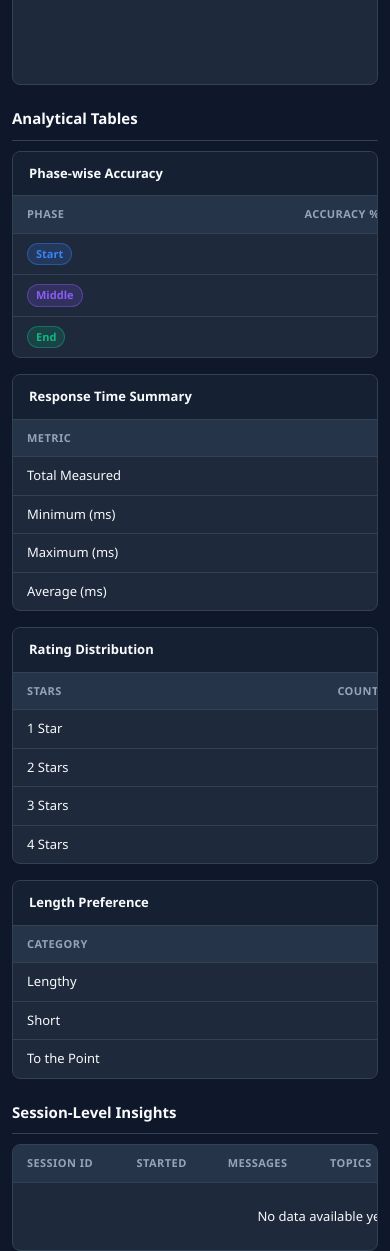
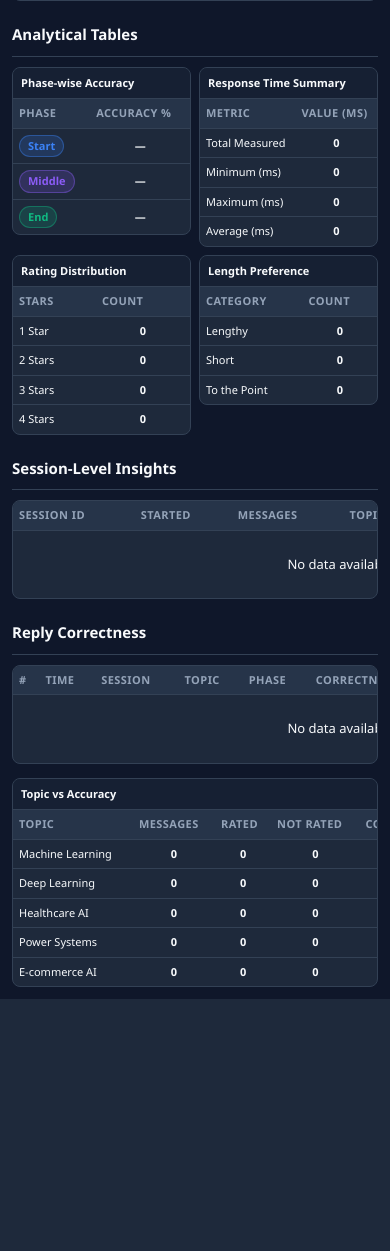
Before and after one commit to farazkazmi700-syed/phase3, a Flask app: page /analytics in a window 390 px wide. Shown: the part 2532-3783 px from the top of the page. After the commit the page ends 3531 px from the top, so only its background shows below. Run offline with Flask 3, Linux system fonts and the light colour scheme; the visitor is signed in with stand-in values (Sample User, id 1); data that the repository does not hold is empty; a map, chart or similar area stays blank.

Commit message:
updated the tabulated data to alligned center

```diff
--- a/frontend/static/css/style.css
+++ b/frontend/static/css/style.css
@@ -1641,14 +1641,16 @@ body.sidebar-open {
   height: 100% !important;
 }
 
-/* ---- FR19: Tables Grid ---- */
+/* ---- FR19: Compact inline analytics tables ---- */
 .tables-grid {
   display: grid;
-  grid-template-columns: repeat(auto-fit, minmax(min(340px, 100%), 1fr));
-  gap: 16px;
+  grid-template-columns: repeat(auto-fit, minmax(min(220px, 100%), 1fr));
+  gap: 10px;
+  align-items: start;
 }
 
 .table-card {
+  min-width: 0;
   border: 1px solid var(--border);
   border-radius: var(--radius);
   background: var(--panel);
@@ -1660,8 +1662,8 @@ body.sidebar-open {
 }
 
 .table-card-title {
-  padding: 12px 16px;
-  font-size: 13px;
+  padding: 8px 10px;
+  font-size: 12px;
   font-weight: 700;
   color: var(--text);
   border-bottom: 1px solid var(--border);
@@ -1670,7 +1672,7 @@ body.sidebar-open {
 
 .table-scroll {
   overflow-x: auto;
-  max-height: 320px;
+  max-height: 240px;
   overflow-y: auto;
 }
 
@@ -1682,7 +1684,7 @@ body.sidebar-open {
 .an-table {
   width: 100%;
   border-collapse: collapse;
-  font-size: 13px;
+  font-size: 12px;
 }
 
 .an-table thead {
@@ -1693,7 +1695,7 @@ body.sidebar-open {
 }
 
 .an-table th {
-  padding: 10px 14px;
+  padding: 7px 9px;
   text-align: left;
   font-weight: 700;
   color: var(--muted);
@@ -1705,7 +1707,7 @@ body.sidebar-open {
 }
 
 .an-table td {
-  padding: 9px 14px;
+  padding: 7px 9px;
   border-bottom: 1px solid var(--border);
   color: var(--text);
   vertical-align: middle;
@@ -1719,9 +1721,9 @@ body.sidebar-open {
   background: var(--panel-soft);
 }
 
-/* Numeric alignment */
-.td-num {
-  text-align: right;
+/* Center integer and numeric values consistently across analytics tables. */
+.an-table td.td-num {
+  text-align: center;
   font-variant-numeric: tabular-nums;
   font-weight: 600;
 }
@@ -1774,7 +1776,26 @@ code.session-id {
 @media (max-width: 820px) {
   .analytics-main {
     width: calc(100% - 64px);
+    min-width: 0;
     margin-left: 64px;
+    padding-inline: clamp(12px, 3vw, 22px);
+  }
+
+  .analytics-main .charts-grid,
+  .analytics-main .tables-grid,
+  .analytics-main .kpi-grid {
+    min-width: 0;
+    width: 100%;
+  }
+
+  .analytics-main .table-scroll {
+    min-width: 0;
+    overscroll-behavior-x: contain;
+  }
+
+  .analytics-main .an-table {
+    width: 100%;
+    table-layout: auto;
   }
 
   /* Keep analytics navigation in the same mobile drawer as chat and feedback. */
@@ -1789,13 +1810,20 @@ code.session-id {
     grid-template-columns: repeat(2, 1fr);
   }
 
-  .charts-grid,
+  .charts-grid {
+    grid-template-columns: minmax(0, 1fr);
+  }
+
   .tables-grid {
-    grid-template-columns: minmax(0, 1fr);
-  }
-
-  .an-table {
-    min-width: 620px;
+    grid-template-columns: repeat(auto-fit, minmax(min(220px, 100%), 1fr));
+  }
+
+  .table-wide .table-scroll {
+    max-height: none;
+  }
+
+  .table-wide .an-table {
+    min-width: 640px;
   }
 
   .chart-canvas-wrap {
@@ -1811,7 +1839,22 @@ code.session-id {
 @media (max-width: 560px) {
   .analytics-main {
     width: 100%;
+    min-width: 0;
     margin-left: 0;
+    padding-inline: 12px;
+  }
+
+  .analytics-main .kpi-card {
+    min-height: 92px;
+    padding: 12px;
+  }
+
+  .analytics-main .kpi-value {
+    font-size: clamp(20px, 6vw, 26px);
+  }
+
+  .analytics-main .table-wide .an-table {
+    min-width: 680px;
   }
 
   .analytics-header {
@@ -1821,6 +1864,37 @@ code.session-id {
 
   .kpi-grid {
     grid-template-columns: 1fr 1fr;
+  }
+
+  .analytics-main .tables-grid {
+    grid-template-columns: repeat(2, minmax(0, 1fr));
+    gap: 8px;
+  }
+
+  .analytics-main .table-wide {
+    grid-column: 1 / -1;
+  }
+
+  .analytics-main .table-wide .an-table {
+    min-width: 680px;
+  }
+
+  .analytics-main .table-wide .table-scroll {
+    max-height: 260px;
+  }
+
+  .table-card-title {
+    padding: 7px 8px;
+    font-size: 11px;
+  }
+
+  .an-table {
+    font-size: 11px;
+  }
+
+  .an-table th,
+  .an-table td {
+    padding: 6px;
   }
 
   .chart-canvas-wrap {
@@ -2156,11 +2230,28 @@ code.session-id {
   }
 
   .analytics-main .tables-grid {
-    grid-template-columns: repeat(2, minmax(0, 1fr));
-  }
-
-  .analytics-main .table-card.full-width {
+    grid-template-columns: repeat(auto-fit, minmax(min(220px, 100%), 1fr));
+  }
+
+  .analytics-main .table-card.full-width:not(.table-wide) {
     grid-column: 1 / -1;
+  }
+
+  .analytics-main .table-wide {
+    grid-column: 1 / -1;
+  }
+
+  .analytics-main .table-wide .table-scroll {
+    max-height: 260px;
+  }
+
+  .analytics-main .table-wide .an-table {
+    min-width: 760px;
+  }
+
+  .analytics-main .an-table th,
+  .analytics-main .an-table td {
+    white-space: nowrap;
   }
 
   .analytics-header {
--- a/frontend/static/js/analytics.js
+++ b/frontend/static/js/analytics.js
@@ -463,15 +463,29 @@ function phaseBadge(val) {
 /**
  * FR19: Topic vs accuracy table
  */
-function renderTopicAccTable(topicAccuracy) {
-  const rows = TOPIC_ORDER.map(topic => [topic, topicAccuracy[topic]]).filter(([, v]) => v).map(([topic, v]) => `
+function renderTopicAccTable(topicAccuracy, replySeries = []) {
+  const replyCounts = replySeries.reduce((counts, reply) => {
+    if (!counts[reply.topic]) counts[reply.topic] = { correct: 0, partial: 0, incorrect: 0 };
+    const status = String(reply.correctness || '').toLowerCase();
+    if (Object.hasOwn(counts[reply.topic], status)) counts[reply.topic][status] += 1;
+    return counts;
+  }, {});
+  const rows = TOPIC_ORDER.map(topic => [topic, topicAccuracy[topic]]).filter(([, v]) => v).map(([topic, v]) => {
+    const outcomes = replyCounts[topic] || { correct: 0, partial: 0, incorrect: 0 };
+    const notRated = Math.max(0, v.count - v.rated);
+    return `
     <tr>
       <td>${esc(topic)}</td>
       <td class="td-num">${v.count}</td>
       <td class="td-num">${v.rated}</td>
+      <td class="td-num">${notRated}</td>
+      <td class="td-num">${outcomes.correct}</td>
+      <td class="td-num">${outcomes.partial}</td>
+      <td class="td-num">${outcomes.incorrect}</td>
       <td class="td-num accent-${v.rated ? (v.accuracy >= 70 ? 'green' : v.accuracy >= 40 ? 'yellow' : 'red') : 'yellow'}">${v.rated ? `${v.accuracy}%` : '—'}</td>
     </tr>
-  `);
+  `;
+  });
   fillTable('tbl-topic-acc-body', rows);
 }
 
@@ -610,7 +624,7 @@ async function initAnalytics() {
     renderLengthDistChart(data.length_distribution);
 
     // Populate all FR19 tables
-    renderTopicAccTable(data.topic_accuracy);
+    renderTopicAccTable(data.topic_accuracy, data.reply_accuracy_series);
     renderReplyCorrectnessTable(data.reply_accuracy_series);
     renderPhaseAccTable(data.phase_accuracy, data.phase_rated, data.phase_counts);
     renderResponseTimeSummaryTable(data.response_time_stats);
--- a/frontend/templates/analytics.html
+++ b/frontend/templates/analytics.html
@@ -263,7 +263,7 @@
              FR21: Session-level insights
              ============================================================ -->
         <div class="an-section-title">Session-Level Insights</div>
-        <div class="table-card full-width">
+        <div class="table-card full-width table-wide">
           <div class="table-scroll">
             <table id="tbl-sessions" class="an-table" aria-label="Session insights table">
               <thead>
@@ -282,7 +282,7 @@
         </div>
 
         <div class="an-section-title">Reply Correctness</div>
-        <div class="table-card full-width">
+        <div class="table-card full-width table-wide">
           <div class="table-scroll">
             <table id="tbl-reply-corr" class="an-table" aria-label="Reply correctness table">
               <thead>
@@ -304,7 +304,7 @@
         </div>
 
         <!-- FR19: Topic vs accuracy table, listed after reply correctness. -->
-        <div class="table-card full-width">
+        <div class="table-card full-width table-wide">
           <div class="table-card-title">Topic vs Accuracy</div>
           <div class="table-scroll">
             <table id="tbl-topic-acc" class="an-table" aria-label="Topic accuracy table">
@@ -313,6 +313,10 @@
                   <th>Topic</th>
                   <th>Messages</th>
                   <th>Rated</th>
+                  <th>Not Rated</th>
+                  <th>Correct</th>
+                  <th>Partial</th>
+                  <th>Incorrect</th>
                   <th>Accuracy %</th>
                 </tr>
               </thead>
```
